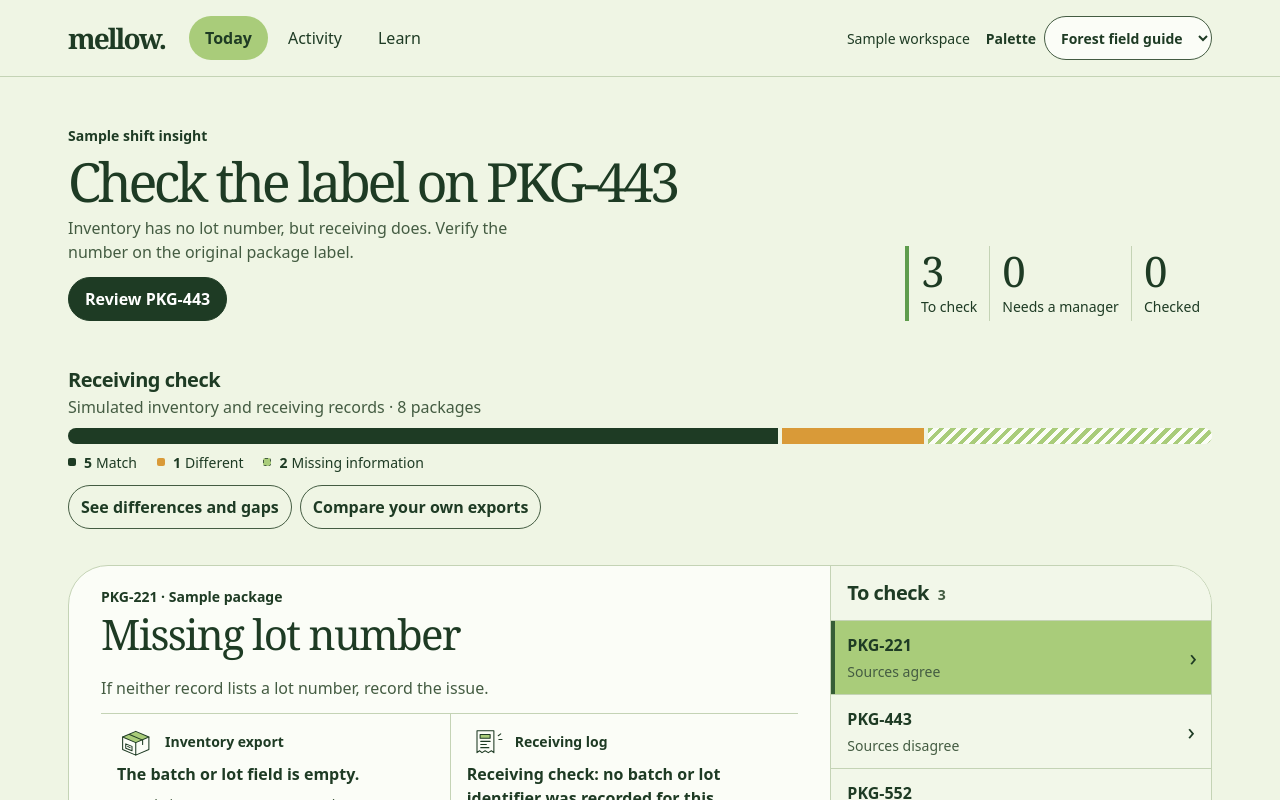
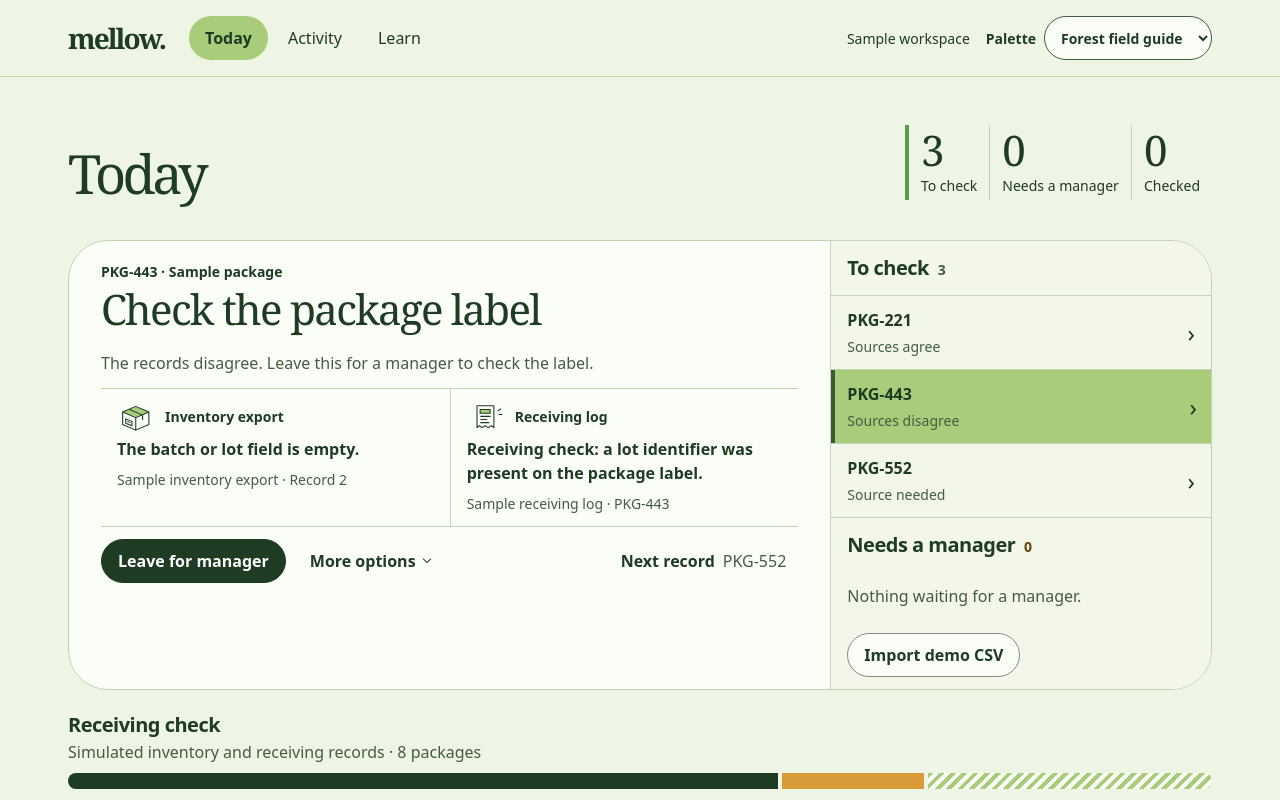
Before and after one commit to mauifrancis-ui/mellow-demo, a React (Vite) app: page / in a window 1280 px wide. Shown: the top 800 px of the page. Built offline with nearby package versions, Linux system fonts and the light colour scheme.

Commit message:
Put review first and simplify the receiving source table

```diff
--- a/src/App.tsx
+++ b/src/App.tsx
@@ -1,6 +1,6 @@
 import { useRef, useState, type ChangeEvent } from "react";
 import { ReceivingCheck } from "./ReceivingCheck";
-import { lotInsight, sampleComparison, type LotCheck } from "./comparison";
+import { sampleComparison, type LotCheck } from "./comparison";
 
 import {
   emptyDraft, hasEvidence, initial, inspectRow, latestDecisions, nextRecord, parseCsv, prepareReview, readWorkspace, recordDecision, shiftHandoff, storageKey, workQueue,
@@ -110,19 +110,9 @@ export default function App() {
   const reviewedCount = workspace.tasks.length - queue.length - manager.length;
   const sampleOpen = sampleComparison.filter((row) => row.state !== "match"
     && queue.some((task) => task.sample && task.id === row.packageId));
-  const openComparisons = comparison?.filter((row) => row.state !== "match") ?? sampleOpen;
-  const priority = openComparisons.find((row) => row.state === "different") ?? openComparisons[0];
-  const priorityTask = !comparison && (priority
-    ? queue.find((task) => task.sample && task.id === priority.packageId)
-    : queue[0]);
-  const briefing = priority ? lotInsight(priority) : comparison
-    ? { title: "All compared lot numbers match", detail: "No label check is needed for these two files." }
-    : priorityTask
-      ? { title: `Review ${priorityTask.record}`, detail: priorityTask.observation }
-      : manager.length
-        ? { title: "Manager follow-up is ready", detail: "Open the handoff for the package, sources, and next check." }
-        : { title: "You’re caught up", detail: "Your decisions and sources are saved in Activity." };
-  const active = [...queue, ...manager].find((task) => task.id === activeId) ?? queue[0];
+  const priority = sampleOpen.find((row) => row.state === "different") ?? sampleOpen[0];
+  const priorityTask = queue.find((task) => task.sample && task.id === priority?.packageId);
+  const active = [...queue, ...manager].find((task) => task.id === activeId) ?? priorityTask ?? queue[0];
   const following = active && nextRecord(workspace.tasks, queue, active.id);
   const draft = active ? workspace.drafts[active.id] ?? emptyDraft : emptyDraft;
   const review = active ? prepareReview(active) : undefined;
@@ -234,12 +224,6 @@ export default function App() {
     }
   }
 
-  function openComparison(row: LotCheck) {
-    setShowDifferences(true);
-    const index = openComparisons.indexOf(row);
-    requestAnimationFrame(() => document.getElementById(`lot-check-${index}`)?.focus());
-  }
-
   function openEvidence() {
     if (!active) return;
     setEditRecordId(active.id);
@@ -304,14 +288,8 @@ export default function App() {
       <main className="page" key={tab}>
         <header className={tab === "Today" ? "shift-header" : "page-header"}>
           <div className="shift-briefing">
-            {tab === "Today" && <p className="briefing-source">{comparison ? "Your CSV comparison" : priority ? "Sample shift insight" : "Shift insight"}</p>}
-            <h1>{tab === "Today" ? briefing.title : tab}</h1>
-            <p>{tab === "Today" ? briefing.detail : tab === "Activity" ? "See what was decided and what still needs a manager." : "A field guide for the dispensary floor."}</p>
-            {tab === "Today" && <div className="actions briefing-actions">
-              {comparison && priority ? <button className="solid" onClick={() => openComparison(priority)}>See source records</button>
-                : priorityTask ? <button className="solid" onClick={() => openTask(priorityTask)}>Review {priorityTask.record}</button>
-                  : !comparison && manager.length > 0 && <button className="solid" onClick={() => setTab("Activity")}>Open shift handoff</button>}
-            </div>}
+            <h1>{tab}</h1>
+            {tab !== "Today" && <p>{tab === "Activity" ? "See what was decided and what still needs a manager." : "A field guide for the dispensary floor."}</p>}
           </div>
           {tab === "Today" && <>
             <dl className="shift-counts">
@@ -321,7 +299,6 @@ export default function App() {
             </dl>
           </>}
         </header>
-        {tab === "Today" && <ReceivingCheck result={comparison} onResult={setComparison} showDifferences={showDifferences} onShowDifferences={setShowDifferences} />}
         {tab !== "Today" && <p className="feedback" ref={feedback} role="status" tabIndex={-1}>{status}</p>}
         {tab !== "Today" && error && <p className="error" role="alert">{error}</p>}
         {tab === "Today" && <div className="review-layout">
@@ -329,7 +306,7 @@ export default function App() {
             <div className="review-heading">
               <div key={active?.id} className="record-identity">
                 {active && <p className="eyebrow">{active.record}{active.sample ? " · Sample package" : " · Imported record"}</p>}
-                <h2 id="task-title" tabIndex={-1} ref={editor} aria-describedby={status ? "review-feedback" : undefined}>{active?.sample ? "Missing lot number" : active?.record ?? "You’re caught up"}</h2>
+                <h2 id="task-title" tabIndex={-1} ref={editor} aria-describedby={status ? "review-feedback" : undefined}>{active?.sample ? (review?.source && !review.evidence ? "Check the package label" : "Missing lot number") : active ? "Check the imported record" : "You’re caught up"}</h2>
               </div>
               <a className="queue-link" href="#work-queue">View queue</a>
             </div>
@@ -393,6 +370,7 @@ export default function App() {
             <label className="upload import-queue">Import demo CSV<input type="file" accept=".csv,text/csv" onChange={importCsv} disabled={importing} /></label>
           </aside>
         </div>}
+        {tab === "Today" && <ReceivingCheck result={comparison} onResult={setComparison} showDifferences={showDifferences} onShowDifferences={setShowDifferences} />}
         {tab === "Activity" && <section className="panel handoff" aria-labelledby="handoff-title">
           <div className="handoff-header">
             <div><h2 id="handoff-title">Shift handoff</h2><p>Give the next person the record, the gap, and the source.</p></div>
--- a/src/ReceivingCheck.tsx
+++ b/src/ReceivingCheck.tsx
@@ -19,6 +19,8 @@ export function ReceivingCheck({ result, onResult, showDifferences, onShowDiffer
   const rows = result ?? sampleComparison;
   const totals = categories.map((category) => ({ ...category, count: rows.filter((row) => row.state === category.id).length }));
   const exceptions = rows.filter(({ state }) => state !== "match");
+  const priority = exceptions.find(({ state }) => state === "different") ?? exceptions[0];
+  const insight = result && priority ? lotInsight(priority) : undefined;
 
   async function checkFiles(event: FormEvent<HTMLFormElement>) {
     event.preventDefault();
@@ -35,6 +37,7 @@ export function ReceivingCheck({ result, onResult, showDifferences, onShowDiffer
       if (inventory.size > 500_000 || receiving.size > 500_000) throw new Error("Choose CSV files of 500 KB or less.");
       const [left, right] = await Promise.all([inventory.text(), receiving.text()]);
       onResult(compareLots(lotRecords(left), lotRecords(right)));
+      onShowDifferences(true);
     } catch (failure) {
       onResult(undefined);
       setError(failure instanceof Error ? failure.message : "Couldn’t read the files.");
@@ -65,18 +68,20 @@ export function ReceivingCheck({ result, onResult, showDifferences, onShowDiffer
       </button>
     </div>
     <div id="receiving-differences" hidden={!showDifferences}>
-      {exceptions.length ? <table className="lot-differences">
-        <caption className="sr-only">Inventory and receiving lot numbers for packages that need a check</caption>
-        <thead><tr><th scope="col">Package</th><th scope="col">Inventory</th><th scope="col">Receiving</th></tr></thead>
-        {exceptions.map((row, index) => <tbody key={row.packageId}>
-          <tr>
-            <th scope="row" id={`lot-check-${index}`} tabIndex={-1}>{row.packageId}</th>
-            <td>{row.inventory === null ? "No record" : row.inventory || "Blank"}</td>
-            <td>{row.receiving === null ? "No record" : row.receiving || "Blank"}</td>
-          </tr>
-          <tr className="lot-next-check"><td colSpan={3}><strong>{lotInsight(row).title}.</strong> {lotInsight(row).detail}</td></tr>
-        </tbody>)}
-      </table> : <p>All lot numbers match across the two files.</p>}
+      {insight && <p className="comparison-insight"><strong>{insight.title}.</strong> {insight.detail}</p>}
+      {exceptions.length ? <div className="lot-table">
+        <table className="lot-differences">
+          <caption className="sr-only">Lot numbers with differences or gaps</caption>
+          <thead><tr><th scope="col">Package</th><th scope="col">Inventory</th><th scope="col">Receiving</th></tr></thead>
+          <tbody>
+            {exceptions.map((row) => <tr key={row.packageId}>
+              <th scope="row">{row.packageId}</th>
+              <td>{row.inventory === null ? "No record" : row.inventory || "Blank"}</td>
+              <td>{row.receiving === null ? "No record" : row.receiving || "Blank"}</td>
+            </tr>)}
+          </tbody>
+        </table>
+      </div> : <p>All lot numbers match across the two files.</p>}
     </div>
     <div id="receiving-exports" hidden={!showExports}>
       <p>Choose two de-identified CSVs with <code>package_id</code> and <code>lot_number</code> columns. The comparison stays on this page and makes no changes to either source.</p>
--- a/src/styles.css
+++ b/src/styles.css
@@ -408,11 +408,13 @@ small { display: block; margin-top: 4px; font-size: 14px; }
 
 .shift-briefing { min-width: 0; }
 .shift-header .shift-briefing h1 { max-width: 21ch; font-size: clamp(32px, 5vw, 54px); }
-.shift-header .briefing-source { color: var(--accent); font-size: 14px; font-weight: 700; margin: 0 0 8px; }
-.briefing-actions:not(:empty) { margin-block-start: 12px; }
+.lot-table {
+  overflow: hidden; border: 1px solid var(--line); border-radius: 16px; background: var(--surface);
+}
 .lot-differences { width: 100%; table-layout: fixed; border-collapse: collapse; color: var(--ink); text-align: left; }
-.lot-differences :is(th, td) { padding: 12px 8px; text-align: left; vertical-align: middle; overflow-wrap: anywhere; }
-.lot-differences tr > :first-child { padding-inline-start: 0; }
-.lot-differences thead { color: var(--muted); font-size: 14px; }
-.lot-differences tbody { border-top: 1px solid var(--line); }
-.lot-differences .lot-next-check td { padding-block-start: 0; color: var(--muted); font-size: 14px; }
+.lot-differences :is(th, td) { padding: 12px clamp(8px, 2vw, 16px); text-align: left; vertical-align: middle; overflow-wrap: anywhere; }
+.lot-differences thead { background: var(--subtle-surface); color: var(--deep); font-size: 14px; }
+.lot-differences thead th { height: 48px; }
+.lot-differences tbody tr { border-top: 1px solid var(--line); }
+.lot-differences tbody th { font-weight: 650; }
+.comparison-insight { margin-block: 4px 12px; color: var(--muted); }
```
Also changed, not shown: 2 other files (tests, documents, lock files or other folders).
